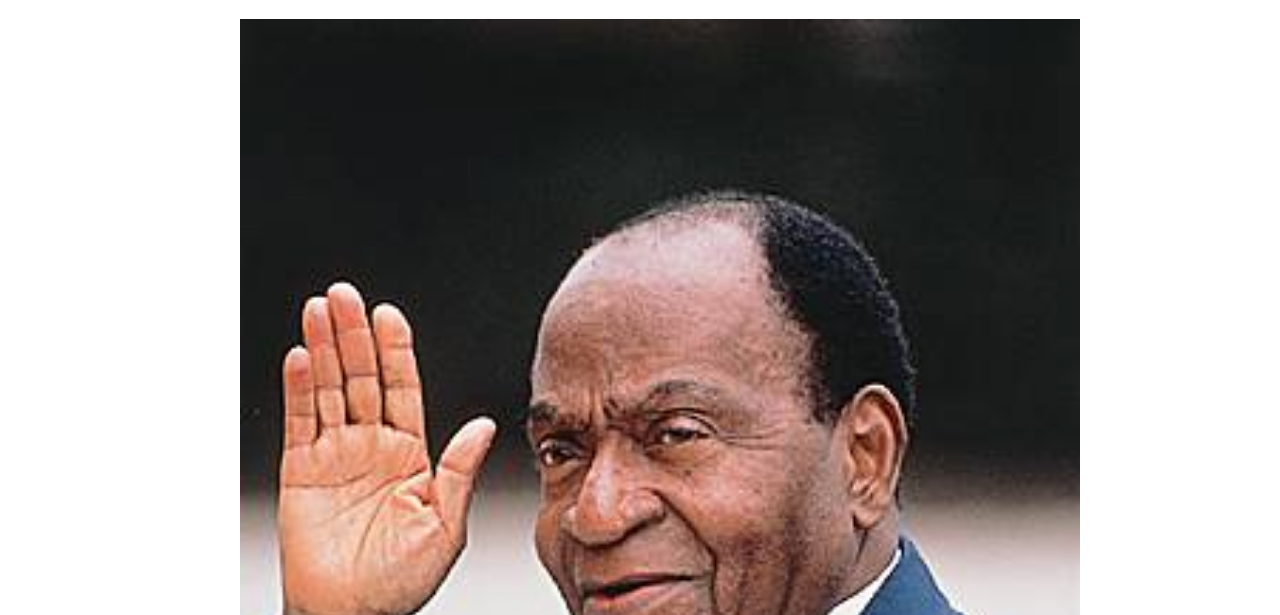
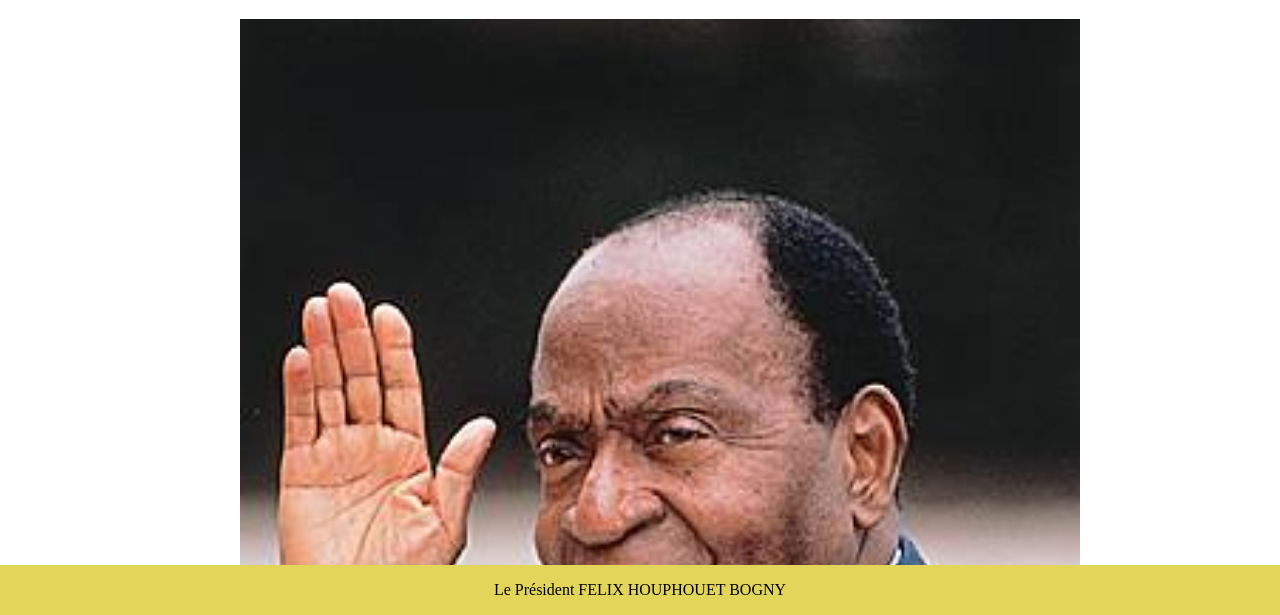
Before and after one commit to AyouLasme/Final-project, a plain HTML site: page index.html in a window 1280 px wide. Shown: the part 185-800 px from the top of the page. Drawn offline with Linux system fonts and the light colour scheme.

Commit message:
l'ajout du footer

```diff
--- a/index.html
+++ b/index.html
@@ -116,5 +116,9 @@
 			        </div>
 			</div>
 		</div>
+		<!-- le footer-->
+		<div class="footer">
+  			<p>Le Président FELIX HOUPHOUET BOGNY</p>
+		</div>
 </body>
 </html>
--- a/style.css
+++ b/style.css
@@ -88,3 +88,13 @@ hr{
   height: 94%;
   width: 100%;
 }
+
+.footer {
+  position: fixed;
+  left: 0;
+  bottom: 0;
+  width: 100%;
+  background-color: #E3D559;
+  color: black;
+  text-align: center;
+}
```
